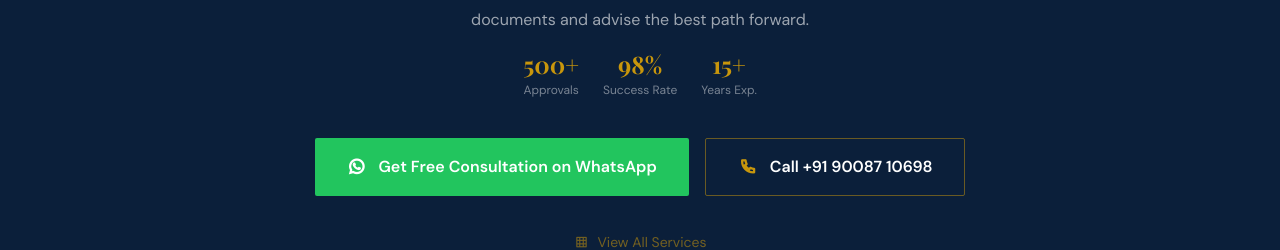
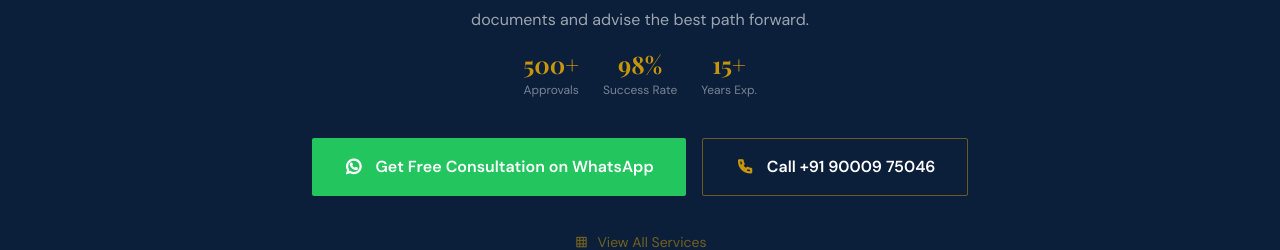
Before and after one commit to amithsharma91/Casa-Building-Approval-Services, a React (Vite) app: page /services/tdr-services in a window 1280 px wide. Shown: the part 5020-5270 px from the top of the page. Built offline with nearby package versions, Linux system fonts and the light colour scheme; no server answers; some icons are missing; a web font is replaced by a local one.

Commit message:
Update ServicePageLayout.tsx

```diff
--- a/src/components/feature/ServicePageLayout.tsx
+++ b/src/components/feature/ServicePageLayout.tsx
@@ -43,7 +43,7 @@ export default function ServicePageLayout({ data }: { data: ServiceData }) {
   const siteUrl = import.meta.env.VITE_SITE_URL || "https://buildingapprovalservices.com";
   const { trackConversion } = useGtagConversion();
 
-  const WA_URL = "https://wa.me/919008710698?text=Hi%2C%20I%20would%20like%20to%20enquire%20about%20your%20services.%0A%0AFull%20Name%3A%20%0APhone%20Number%3A%20%0AEmail%20Address%3A%20%0AService%20Required%3A%20%0AMessage%3A%20";
+  const WA_URL = "https://wa.me/919000975046?text=Hi%2C%20I%20would%20like%20to%20enquire%20about%20your%20services.%0A%0AFull%20Name%3A%20%0APhone%20Number%3A%20%0AEmail%20Address%3A%20%0AService%20Required%3A%20%0AMessage%3A%20";
 
   // Build the service page URL from the badge — MUST be declared before useEffect
   const pageSlug = useMemo(() => {
@@ -78,7 +78,7 @@ export default function ServicePageLayout({ data }: { data: ServiceData }) {
             "@type": "LocalBusiness",
             "@id": `${siteUrl}/#localbusiness`,
             name: "Casa Associates",
-            telephone: "+91-9008710698",
+            telephone: "+91-9000975046",
             url: `${siteUrl}/`,
             address: {
               "@type": "PostalAddress",
@@ -174,7 +174,7 @@ export default function ServicePageLayout({ data }: { data: ServiceData }) {
                 Get Free Consultation on WhatsApp
               </a>
               <a
-                href="tel:+919008710698"
+                href="tel:+919000975046"
                 onClick={() => trackConversion()}
                 className="inline-flex items-center justify-center gap-3 px-8 py-4 font-semibold text-base rounded-sm transition-all cursor-pointer whitespace-nowrap text-white hover:bg-white/10"
                 style={{ border: "1px solid rgba(200,150,12,0.5)" }}
@@ -297,7 +297,7 @@ export default function ServicePageLayout({ data }: { data: ServiceData }) {
                 Get Free Consultation on WhatsApp
               </a>
               <a
-                href="tel:+919008710698"
+                href="tel:+919000975046"
                 onClick={() => trackConversion()}
                 className="inline-flex items-center gap-2.5 px-6 py-3.5 font-semibold text-sm rounded-sm transition-all whitespace-nowrap cursor-pointer hover:bg-white/10 text-white"
                 style={{ border: "1px solid rgba(200,150,12,0.4)" }}
@@ -448,13 +448,13 @@ export default function ServicePageLayout({ data }: { data: ServiceData }) {
               Get Free Consultation on WhatsApp
             </a>
             <a
-              href="tel:+919008710698"
+              href="tel:+919000975046"
               onClick={() => trackConversion()}
               className="inline-flex items-center justify-center gap-3 px-8 py-4 font-semibold text-base rounded-sm transition-all cursor-pointer whitespace-nowrap text-white hover:bg-white/10"
               style={{ border: "1px solid rgba(200,150,12,0.5)" }}
             >
               <span className="w-5 h-5 flex items-center justify-center"><i className="ri-phone-line text-lg" style={{ color: "#C8960C" }}></i></span>
-              Call +91 90087 10698
+              Call +91 90009 75046
             </a>
           </div>
           <Link
```
